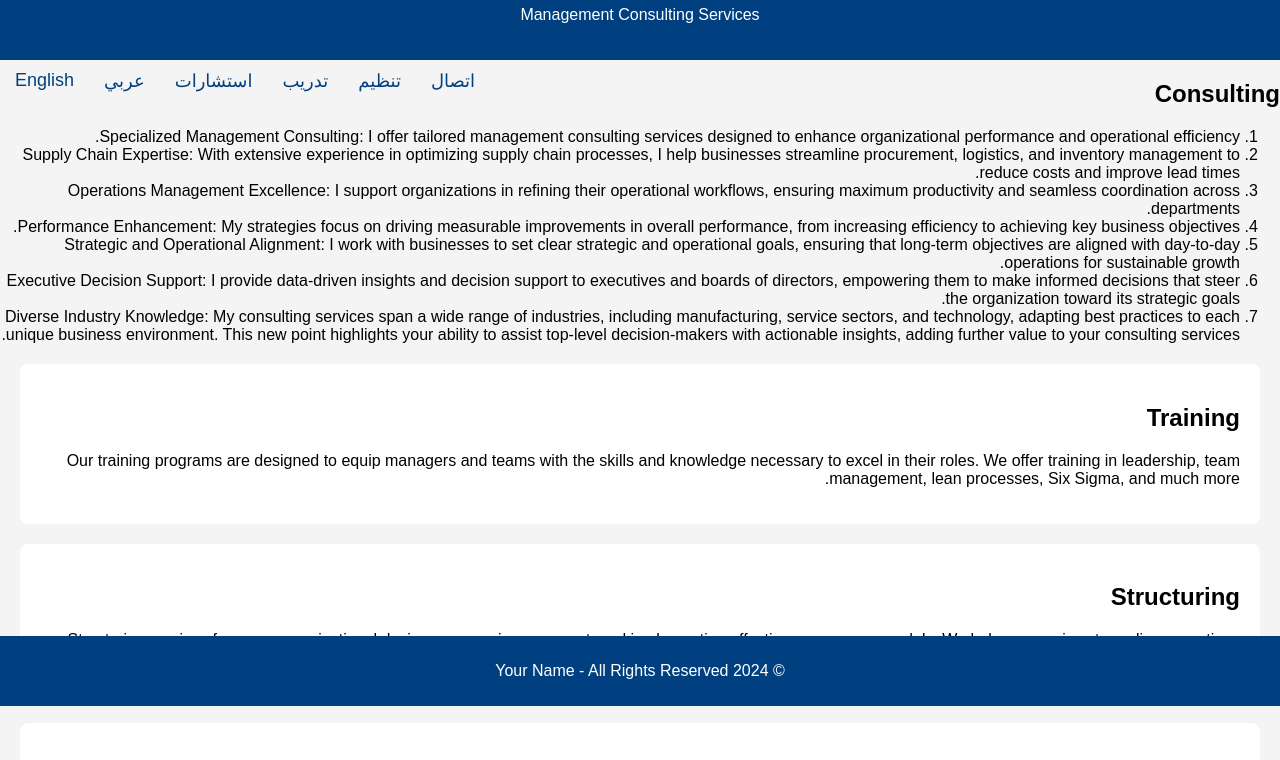
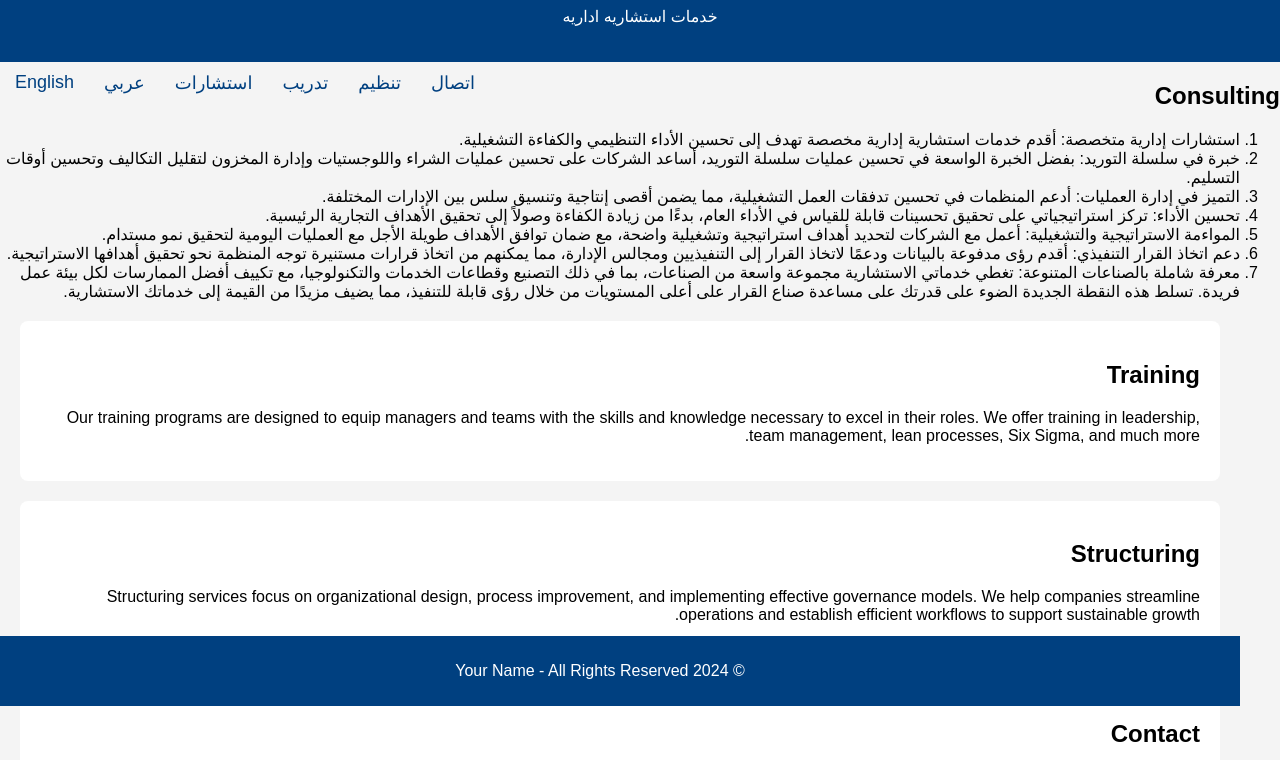
Before and after one commit to da7y1001/my-website, a plain HTML site: page index -ar.html in a window 1280 px wide. Shown: the part 94-854 px from the top of the page. Drawn offline with Linux system fonts and the light colour scheme.

Commit message:
Add files via upload

```diff
--- a/index -ar.html
+++ b/index -ar.html
@@ -48,8 +48,8 @@
 <body>
 
 <header>
-    <h1>Ahmed Dahy Mohamed</h1>
-    <p>Management Consulting Services</p>
+    <h1>احمد ضاحى محمد</h1>
+    <p>خدمات استشاريه اداريه</p>
 </header>
 
 <nav>
@@ -63,14 +63,15 @@
 
 <h2>Consulting</h2>
   <ol>
-    <li>Specialized Management Consulting: I offer tailored management consulting services designed to enhance organizational performance and operational efficiency.</li>
-    <li>Supply Chain Expertise: With extensive experience in optimizing supply chain processes, I help businesses streamline procurement, logistics, and inventory management to reduce costs and improve lead times.</li>
-    <li>Operations Management Excellence: I support organizations in refining their operational workflows, ensuring maximum productivity and seamless coordination across departments.</li>
-    <li>Performance Enhancement: My strategies focus on driving measurable improvements in overall performance, from increasing efficiency to achieving key business objectives.</li>
-    <li>Strategic and Operational Alignment: I work with businesses to set clear strategic and operational goals, ensuring that long-term objectives are aligned with day-to-day operations for sustainable growth.</li>
-    <li>Executive Decision Support: I provide data-driven insights and decision support to executives and boards of directors, empowering them to make informed decisions that steer the organization toward its strategic goals.</li>
-    <li>Diverse Industry Knowledge: My consulting services span a wide range of industries, including manufacturing, service sectors, and technology, adapting best practices to each unique business environment. This new point highlights your ability to assist top-level decision-makers with actionable insights, adding further value to your consulting services.</li>
-  </ol>
+<li>استشارات إدارية متخصصة: أقدم خدمات استشارية إدارية مخصصة تهدف إلى تحسين الأداء التنظيمي والكفاءة التشغيلية.</li>
+<li>خبرة في سلسلة التوريد: بفضل الخبرة الواسعة في تحسين عمليات سلسلة التوريد، أساعد الشركات على تحسين عمليات الشراء واللوجستيات وإدارة المخزون لتقليل التكاليف وتحسين أوقات التسليم.</li>
+<li>التميز في إدارة العمليات: أدعم المنظمات في تحسين تدفقات العمل التشغيلية، مما يضمن أقصى إنتاجية وتنسيق سلس بين الإدارات المختلفة.</li>
+<li>تحسين الأداء: تركز استراتيجياتي على تحقيق تحسينات قابلة للقياس في الأداء العام، بدءًا من زيادة الكفاءة وصولاً إلى تحقيق الأهداف التجارية الرئيسية.</li>
+<li>المواءمة الاستراتيجية والتشغيلية: أعمل مع الشركات لتحديد أهداف استراتيجية وتشغيلية واضحة، مع ضمان توافق الأهداف طويلة الأجل مع العمليات اليومية لتحقيق نمو مستدام.</li>
+<li>دعم اتخاذ القرار التنفيذي: أقدم رؤى مدفوعة بالبيانات ودعمًا لاتخاذ القرار إلى التنفيذيين ومجالس الإدارة، مما يمكنهم من اتخاذ قرارات مستنيرة توجه المنظمة نحو تحقيق أهدافها الاستراتيجية.</li>
+<li>معرفة شاملة بالصناعات المتنوعة: تغطي خدماتي الاستشارية مجموعة واسعة من الصناعات، بما في ذلك التصنيع وقطاعات الخدمات والتكنولوجيا، مع تكييف أفضل الممارسات لكل بيئة عمل فريدة. تسلط هذه النقطة الجديدة الضوء على قدرتك على مساعدة صناع القرار على أعلى المستويات من خلال رؤى قابلة للتنفيذ، مما يضيف مزيدًا من القيمة إلى خدماتك الاستشارية.
+</li>
+
 
 <section id="training">
     <h2>Training</h2>
@@ -85,7 +86,7 @@
 <section id="contact">
     <h2>Contact</h2>
     <p>If you'd like to discuss how I can help your business, feel free to reach out.</p>
-    <p>Email: <a href="mailto:your.email@example.com">your.email@example.com</a></p>
+    <p>Email: <a href="mailto:your.email@example.com">your.dmc@dahydmc.com</a></p>
     <p>Phone: +123 456 7890</p>
 </section>
 
```
